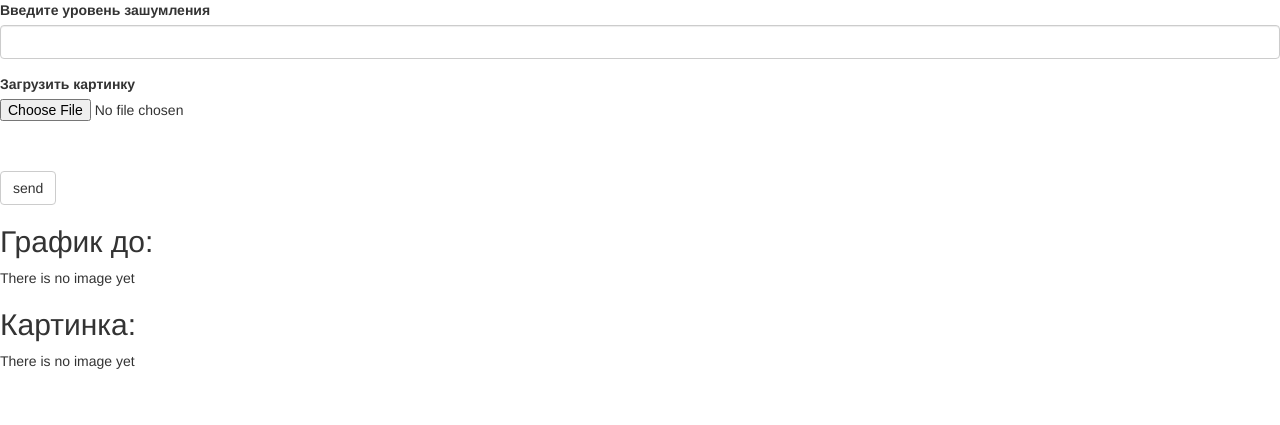
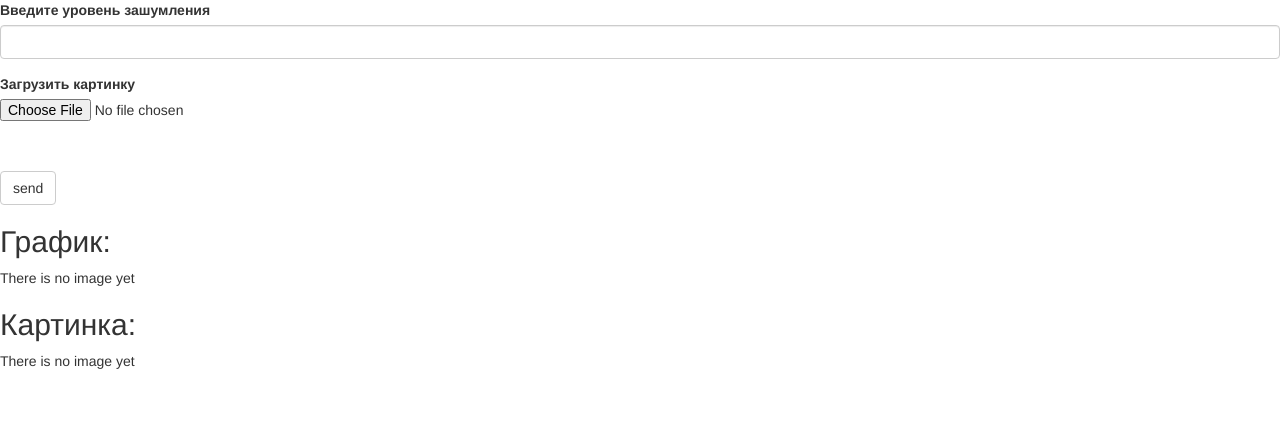
Before and after one commit to nik101999/lr3Iz, a Flask app: page /net in a window 1280 px wide. Shown: the top 425 px of the page. Run offline with Flask 2, Linux system fonts and the light colour scheme; some libraries are stand-ins or nearby versions.

Commit message:
Update net.html

```diff
--- a/flaskapp/templates/net.html
+++ b/flaskapp/templates/net.html
@@ -6,7 +6,7 @@
 {% block content %}
 {{ wtf.quick_form(form, method='post',enctype="multipart/form-data", action="net") }}
 <!-- один из стандартных тэгов html - заголовок второго уровня -->
-<h2>График до: </h2>
+<h2>График: </h2>
 <!-- проверяем есть ли данные классификации -->
 {% if gr_name %}
  <p>{{gr_name}}
```
